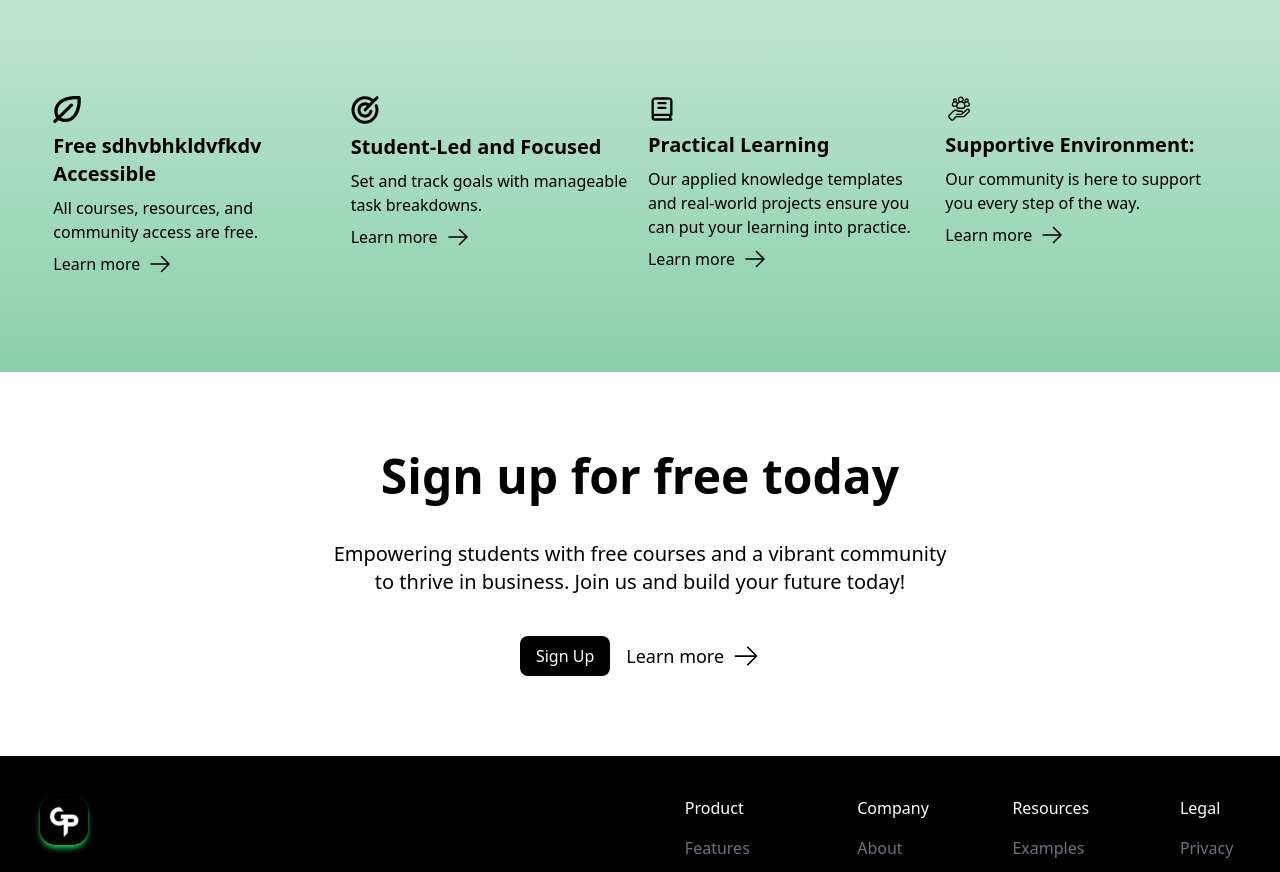
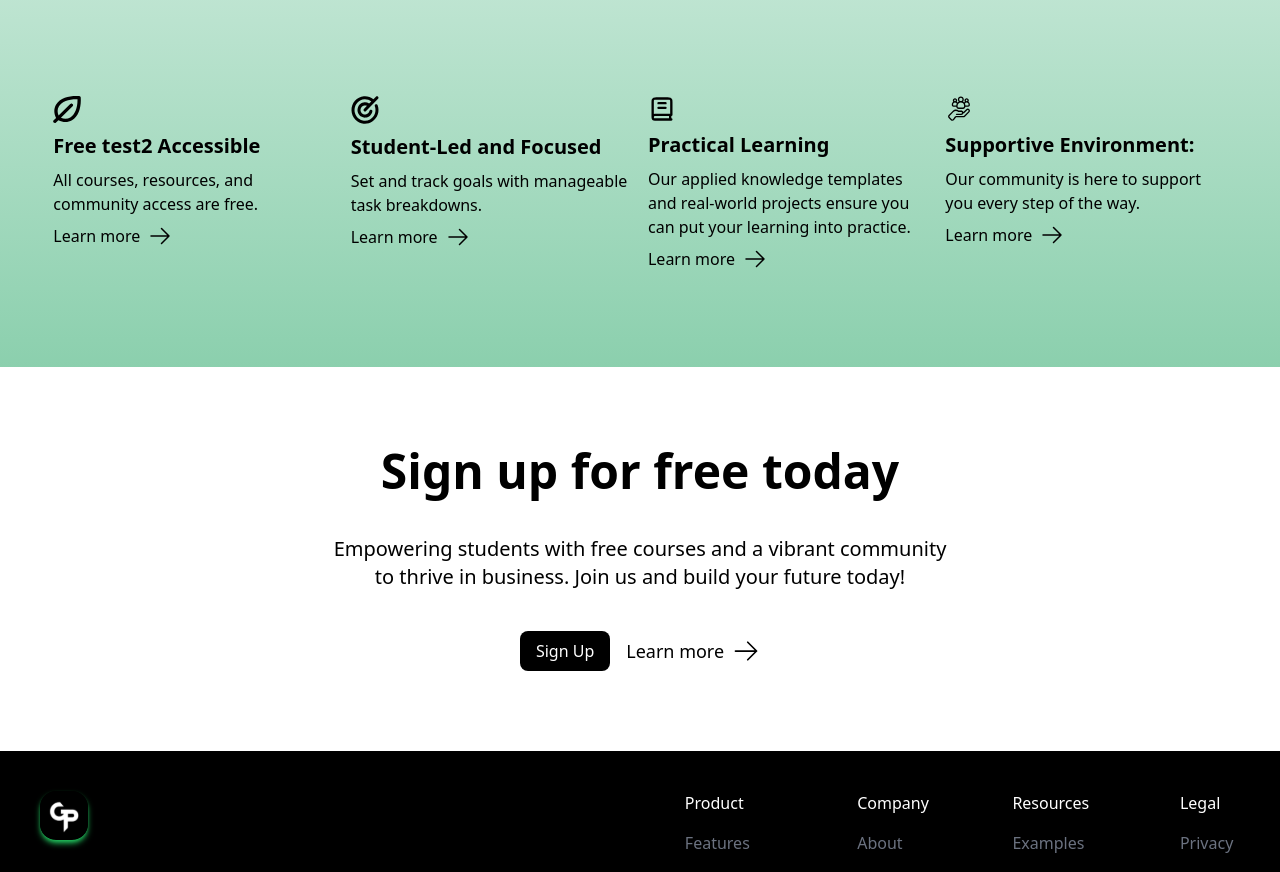
Before and after one commit to gpproject06/green-portfolio-website, a Next.js app: page / in a window 1280 px wide. Shown: the part 2520-3392 px from the top of the page. Built offline with nearby package versions, Linux system fonts and the light colour scheme; grey boxes are pictures that could not be loaded.

Commit message:
testing end of testing commits

```diff
--- a/src/app/page.tsx
+++ b/src/app/page.tsx
@@ -102,7 +102,7 @@ Our Story and Mission
 <div className="md:grid grid-cols-1 md:grid-cols-2 xl:grid-cols-4 md:gap-4  pt-16 pb-24 md:w-11/12  2xl:w-10/12 justify-items-center  ">
 {/* Individial Mission Card Components */}
      <MissionCard
-      title="Free sdhvbhkldvfkdv Accessible"
+      title="Free test2 Accessible"
       description="All courses, resources, and community access are free."
       linkHref="#"
       img={Leaf}
```
